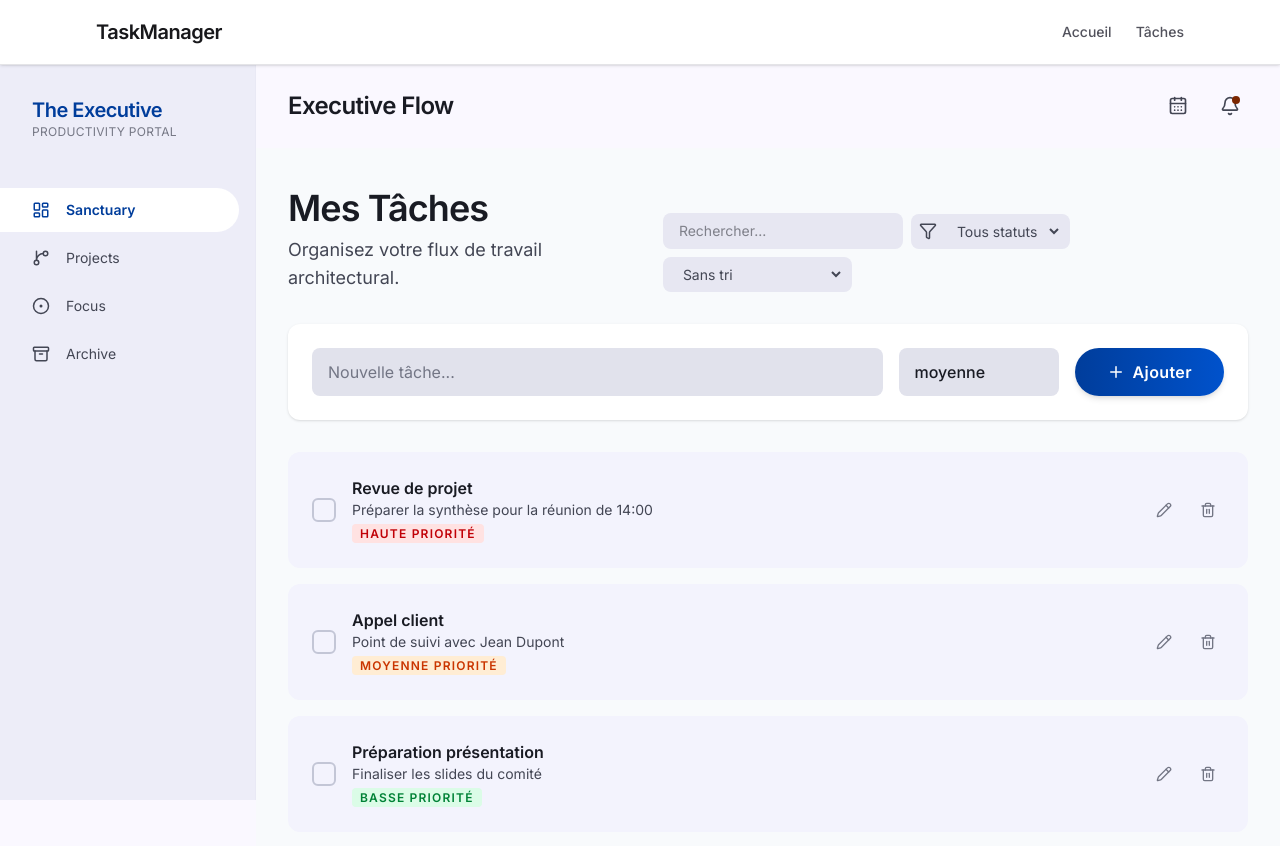
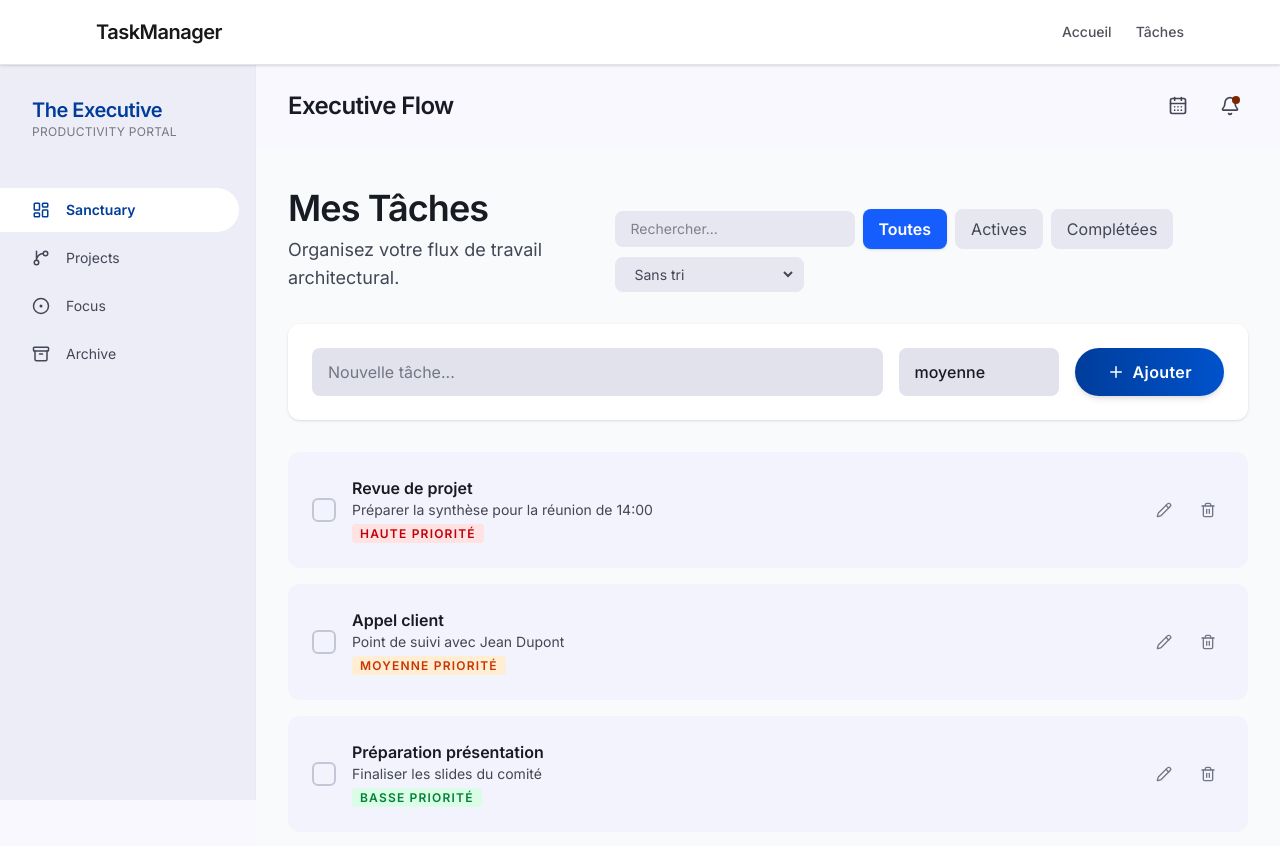
Before and after one commit to Wysath/taskmanager, a Next.js app: page / in a window 1280 px wide. Shown: the top 846 px of the page. Built offline with nearby package versions, Linux system fonts and the light colour scheme.

Commit message:
feat: ajout du composant FilterBar

```diff
--- a/src/app/page.js
+++ b/src/app/page.js
@@ -16,6 +16,7 @@ import {
 import AddTaskForm from "../components/AddTaskForm";
 import TaskList from "../components/TaskList";
 import SearchBar from "../components/SearchBar";
+import FilterBar from "../components/FilterBar";
 
 const initialTaskItems = [
   {
@@ -253,22 +254,7 @@ export default function Home() {
             </div>
             <div className="flex flex-wrap items-center gap-2">
               <SearchBar value={searchQuery} onChange={setSearchQuery} />
-              <div className="flex items-center gap-2 rounded-lg bg-surface-container-high px-2 py-1 text-on-surface-variant">
-                <Filter size={18} aria-hidden="true" />
-                <label htmlFor="status-filter" className="sr-only">
-                  Filtrer par statut
-                </label>
-                <select
-                  id="status-filter"
-                  value={statusFilter}
-                  onChange={(e) => setStatusFilter(e.target.value)}
-                  className="cursor-pointer rounded-md bg-transparent px-2 py-1 text-sm focus:outline-none"
-                >
-                  <option value="all">Tous statuts</option>
-                  <option value="active">Actives</option>
-                  <option value="completed">Complétées</option>
-                </select>
-              </div>
+              <FilterBar currentFilter={statusFilter} onFilterChange={setStatusFilter} />
               <div className="rounded-lg bg-surface-container-high px-2 py-1 text-on-surface-variant">
                 <label htmlFor="priority-sort" className="sr-only">
                   Trier par priorité
```
